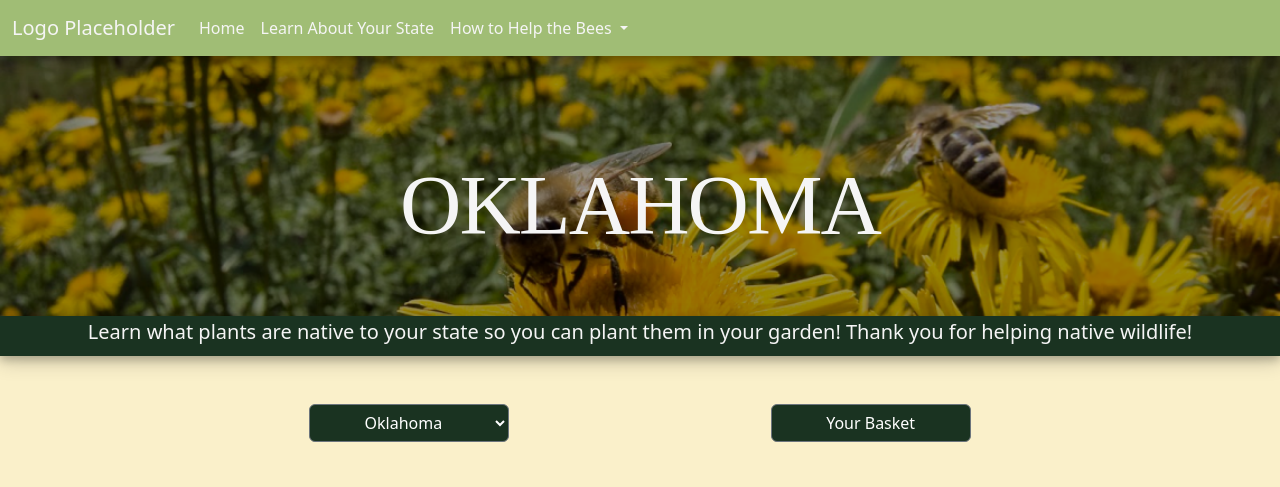
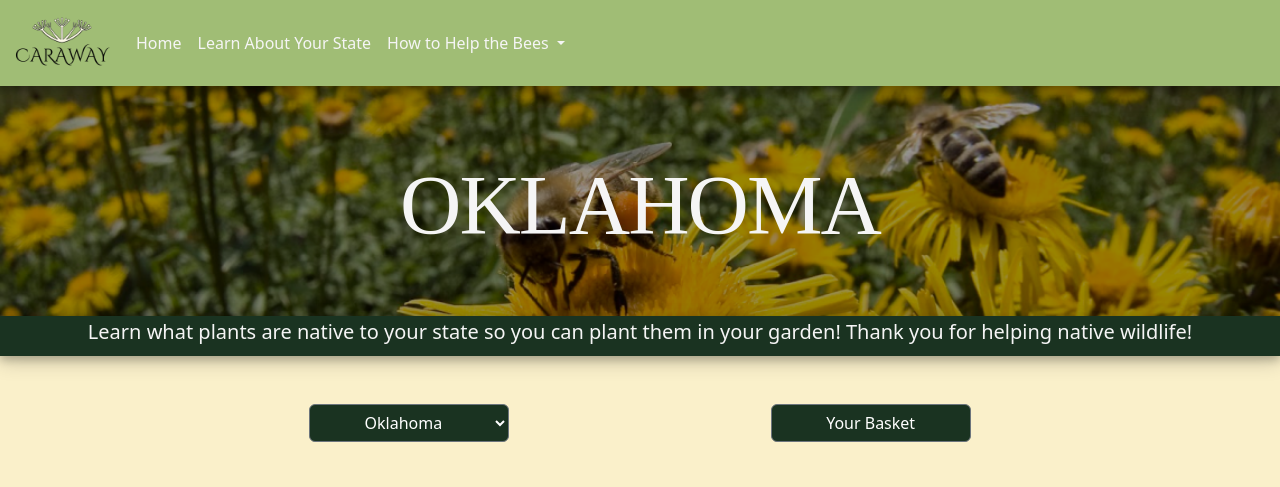
Before and after one commit to michaellgans/garden_of_dreams, a plain HTML site: page pages/garden.html in a window 1280 px wide. Shown: the top 487 px of the page. Drawn offline with nearby package versions, Linux system fonts and the light colour scheme; a web font is replaced by a local one.

Commit message:
A - 04/17 07:29 PM - Uploaded logo to garden.html

```diff
--- a/pages/garden.html
+++ b/pages/garden.html
@@ -30,7 +30,9 @@
     <header class="header">
         <nav class="navbar navbar-expand-lg">
             <div class="container-fluid">
-              <a class="navbar-brand text-primary" href="../index.html">Logo Placeholder</a>
+							<a class="navbar-brand text-primary" href="../index.html">
+								<img src="../static/images/carawayLogoTitle.png" width="100" height="60" >
+							</a>
               <button class="navbar-toggler" type="button" data-bs-toggle="collapse" data-bs-target="#navbarSupportedContent" aria-controls="navbarSupportedContent" aria-expanded="false" aria-label="Toggle navigation">
                 <svg xmlns="http://www.w3.org/2000/svg" width="26" height="26" fill="whitesmoke" class="bi bi-list" viewBox="0 0 16 16">
                     <path fill-rule="evenodd" d="M2.5 12a.5.5 0 0 1 .5-.5h10a.5.5 0 0 1 0 1H3a.5.5 0 0 1-.5-.5m0-4a.5.5 0 0 1 .5-.5h10a.5.5 0 0 1 0 1H3a.5.5 0 0 1-.5-.5m0-4a.5.5 0 0 1 .5-.5h10a.5.5 0 0 1 0 1H3a.5.5 0 0 1-.5-.5"/>
```
Also changed, not shown: 1 other file.
